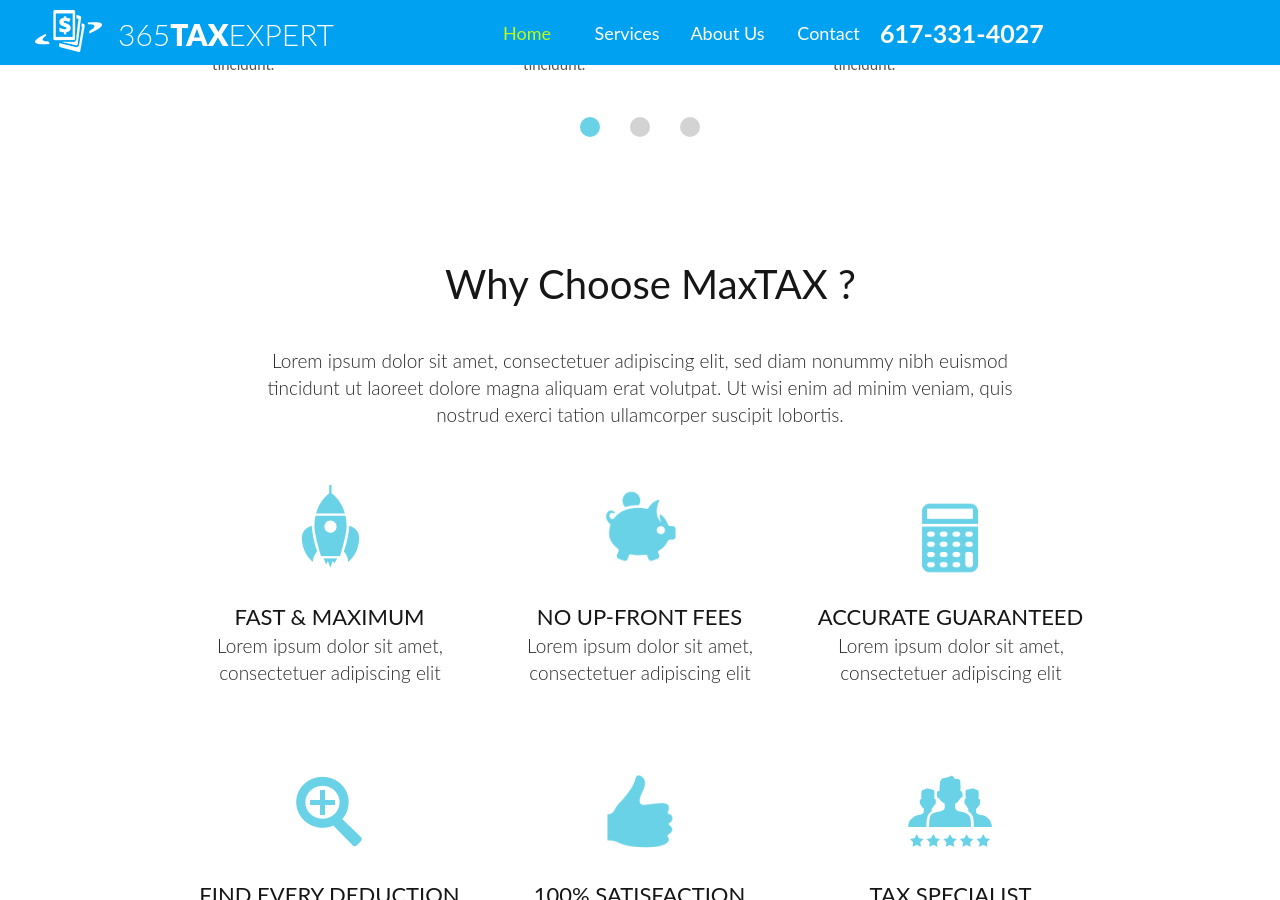
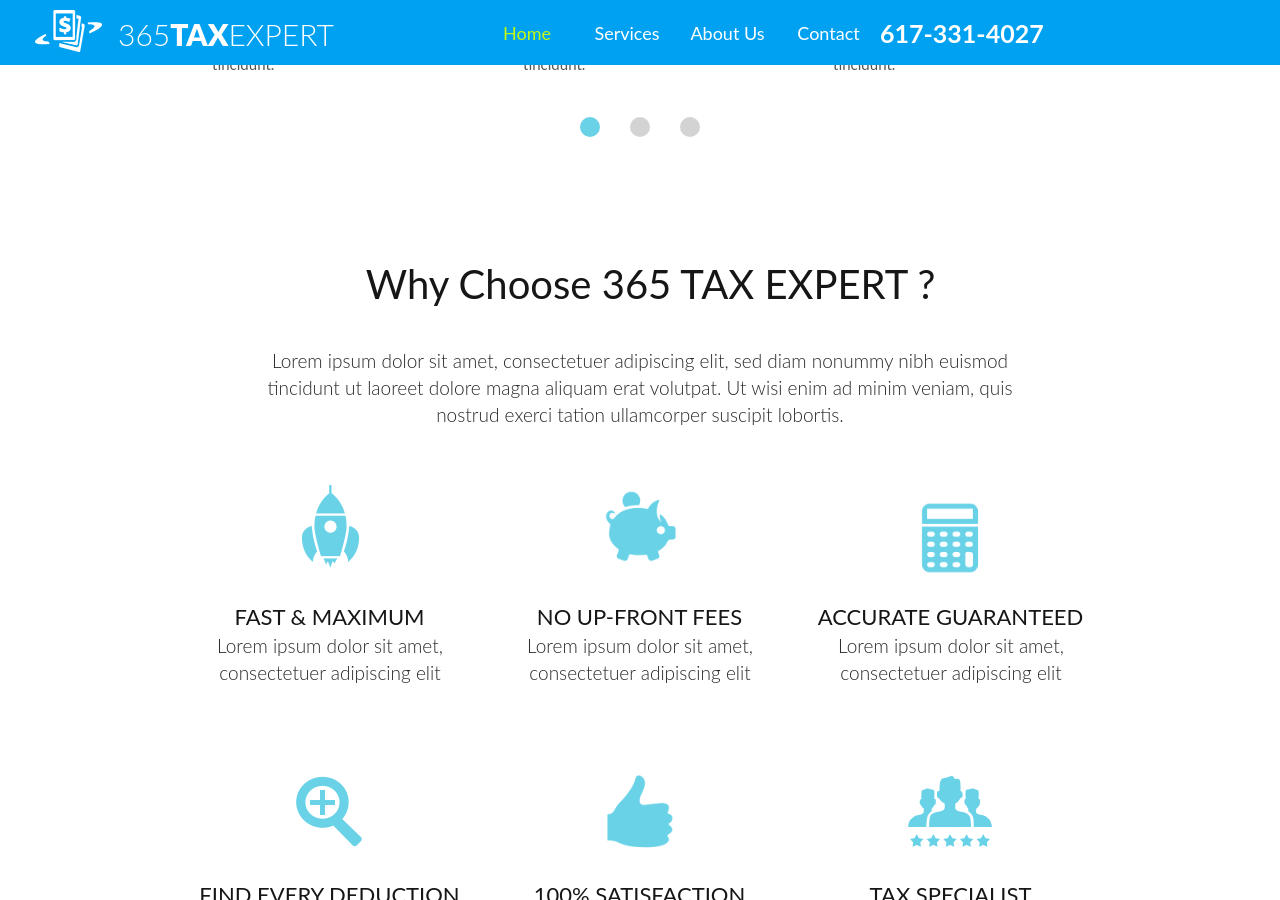
Before and after one commit to rdelphin/rdelphin.github.io, a Jekyll site: the page built from index.html, in a window 1280 px wide and 900 px high, scrolled down 1186 px. Built offline with Jekyll 4.4.1, drawn with Linux system fonts in a browser that asks for light colours.

Commit message:
modify Why Choose text

```diff
--- a/_layouts/default.html
+++ b/_layouts/default.html
@@ -318,7 +318,7 @@
 
     <a class="anchor_item colelem" id="aboutus"></a>
     <div class="clearfix colelem" id="u3728-4"><!-- content -->
-     <p>Why Choose MaxTAX ?</p>
+     <p>Why Choose 365 TAX EXPERT ?</p>
     </div>
     <div class="clearfix colelem" id="u3873-4"><!-- content -->
      <p>Lorem ipsum dolor sit amet, consectetuer adipiscing elit, sed diam nonummy nibh euismod tincidunt ut laoreet dolore magna aliquam erat volutpat. Ut wisi enim ad minim veniam, quis nostrud exerci tation ullamcorper suscipit lobortis.</p>
```
Also changed, not shown: 4 other files.
